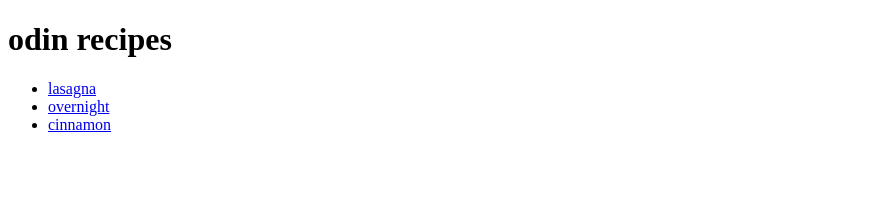
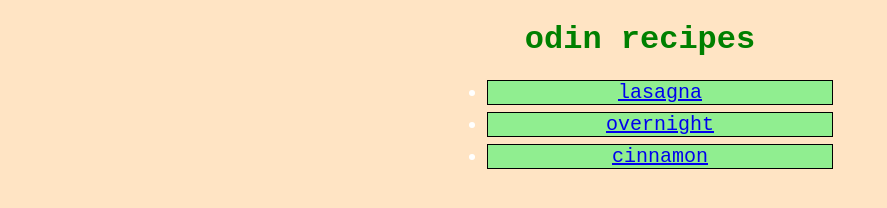
Before and after one commit to Mosab35/odin-recipes, a plain HTML site: page index.html in a window 1280 px wide. Shown: the whole page, without its empty margins (0-887 px from the left). Drawn offline with Linux system fonts and the light colour scheme.

Commit message:
same as the last one

```diff
--- a/index.html
+++ b/index.html
@@ -1,20 +1,21 @@
 <!DOCTYPE html>
 <html lang="en">
     <head>
+        <link rel="stylesheet" href="./styles.css">
         <meta charset="UTF-8">
         <title>
             odin recipes
         </title>
     </head>
     <body>
-        <h1>
+        <h1 class="title">
             odin recipes
         </h1>
 
-        <ul>
-            <li><a href="./recipes/lasagna.html">lasagna</a></li>
-            <li><a href="./recipes/overnight.html">overnight</a></li>
-            <li><a href="./recipes/cinnamon.html">cinnamon</a></li>
+        <ul class="table">
+            <li class="li lasagna"><a href="./recipes/lasagna.html">lasagna</a></li>
+            <li class="li overnight"><a href="./recipes/overnight.html">overnight</a></li>
+            <li class="li cinnamon"><a href="./recipes/cinnamon.html">cinnamon</a></li>
         </ul>
     </body>
 </html>
--- /dev/null
+++ b/styles.css
@@ -0,0 +1,30 @@
+body {
+    background-color: bisque;
+    font-family: 'Courier New', Courier, monospace;
+}
+
+.table {
+    box-sizing: border-box;
+
+    height: 100px;
+    width: 400px;
+    margin: auto;
+    padding: auto;
+    text-align: center;
+    text-decoration: none;
+}
+
+.title {
+    color: green;
+    text-align: center;
+
+}
+
+.li {
+    color: white;
+    font-size: 20px;
+    margin: 7px;
+    padding: auto;
+    border: 1px solid black;
+    background-color: lightgreen;
+}
```
